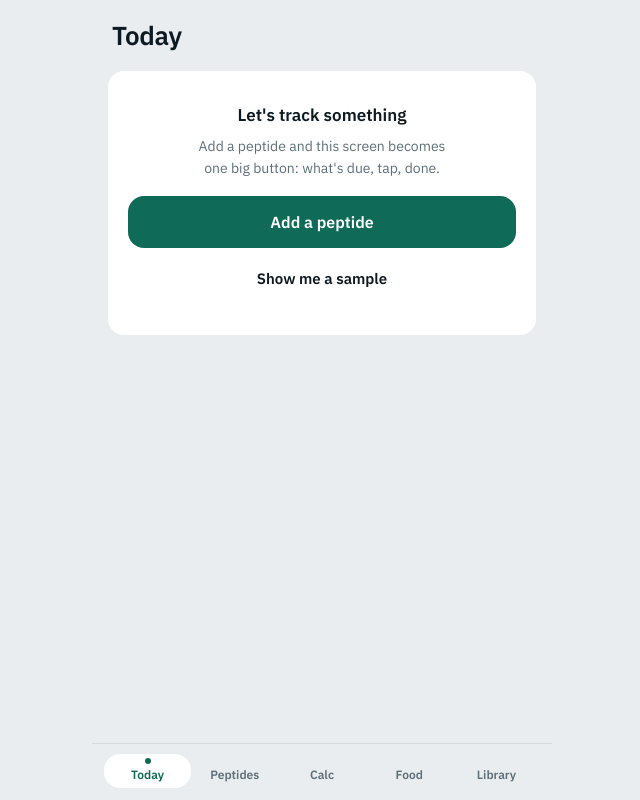
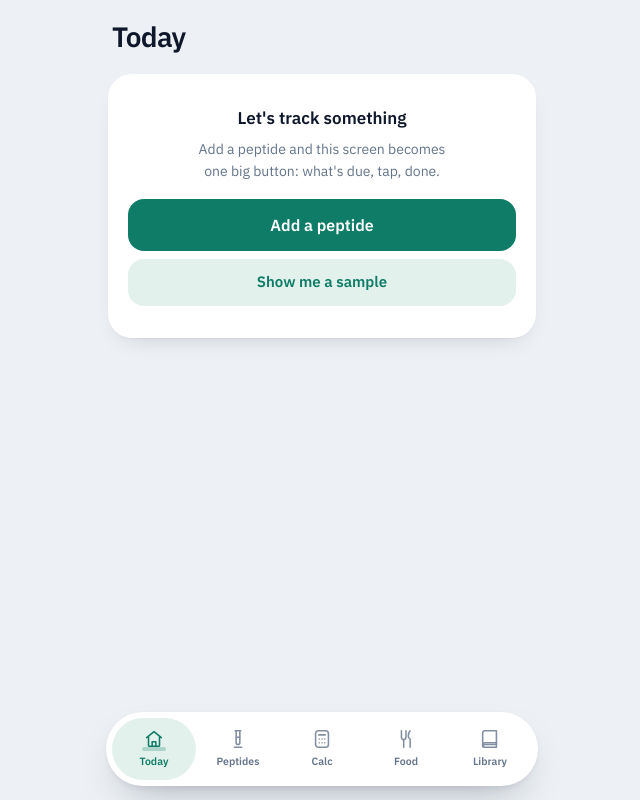
Before and after one commit to RDW-Labz/titrate, a Next.js app: page / in a window 1280 px wide. Shown: the whole page, without its empty margins (318-958 px from the left). Built offline with nearby package versions, Linux system fonts and the light colour scheme.

Commit message:
Adopt Pep AI patterns: countdown-ring hero, soft-shadow cards, floating icon nav; docs/reference-pep-ai.md

```diff
--- a/src/app/calc/page.tsx
+++ b/src/app/calc/page.tsx
@@ -7,7 +7,7 @@ export default function CalcPage() {
   return (
     <div className="pt-3">
       <PageTitle meta="Vial + water in, units to draw out.">Calc</PageTitle>
-      <section className="enter rounded-2xl bg-card p-4">
+      <section className="enter rounded-[24px] bg-card p-4 shadow-card">
         <ReconCalculator />
       </section>
       <p className="mt-4 px-1 text-[12.5px] leading-relaxed text-muted">
--- a/src/app/globals.css
+++ b/src/app/globals.css
@@ -1,19 +1,23 @@
 @import "tailwindcss";
 
 @theme {
-  --color-paper: #e9edef;
+  --color-paper: #edf1f5;
   --color-card: #ffffff;
-  --color-ink: #0d1a22;
-  --color-muted: #5d6f79;
-  --color-line: #d2dae0;
-  --color-accent: #0f6b57;
-  --color-accent-soft: #e3efeb;
+  --color-ink: #0f172a;
+  --color-hero: #101c26;
+  --color-muted: #64748b;
+  --color-line: #e2e8f0;
+  --color-accent: #0e7c66;
+  --color-accent-soft: #e3f1ec;
   --color-warn: #a2661a;
   --color-warn-soft: #f6ecdd;
   --color-alert: #a83226;
   --color-alert-soft: #f7e5e2;
   --font-sans: var(--font-plex), ui-sans-serif, system-ui, sans-serif;
   --font-mono: var(--font-plex-mono), ui-monospace, monospace;
+  --shadow-card: 0 1px 2px rgb(15 23 42 / 0.04), 0 10px 26px -16px rgb(15 23 42 / 0.28);
+  --shadow-float: 0 2px 6px rgb(15 23 42 / 0.06), 0 18px 40px -18px rgb(15 23 42 / 0.35);
+  --radius-card: 1.5rem;
 }
 
 html {
@@ -41,8 +45,8 @@ body {
   min-width: 0;
   background: #fff;
   border: 1px solid var(--color-line);
-  border-radius: 10px;
-  padding: 11px 12px;
+  border-radius: 0.875rem;
+  padding: 12px 13px;
   font: inherit;
   color: inherit;
 }
@@ -57,12 +61,12 @@ a:focus-visible {
   outline-offset: 2px;
 }
 
-/* ---------- motion ---------- */
+/* ---------------- motion ---------------- */
 
 @keyframes rise {
   from {
     opacity: 0;
-    transform: translateY(10px);
+    transform: translateY(12px);
   }
   to {
     opacity: 1;
@@ -108,8 +112,20 @@ a:focus-visible {
   }
 }
 
+@keyframes breathe {
+  0%,
+  100% {
+    opacity: 0.5;
+    transform: scale(1);
+  }
+  50% {
+    opacity: 0.9;
+    transform: scale(1.04);
+  }
+}
+
 .enter {
-  animation: rise 0.42s cubic-bezier(0.2, 0.7, 0.2, 1) both;
+  animation: rise 0.45s cubic-bezier(0.2, 0.7, 0.2, 1) both;
 }
 
 .pop {
@@ -117,15 +133,23 @@ a:focus-visible {
 }
 
 .press {
-  transition: transform 0.13s ease, background-color 0.16s ease, color 0.16s ease;
+  transition: transform 0.14s ease, background-color 0.16s ease, color 0.16s ease, box-shadow 0.16s ease;
 }
 .press:active {
-  transform: scale(0.96);
+  transform: scale(0.965);
 }
 
 .chart-line {
   stroke-dasharray: 1;
   animation: drawn 0.9s ease-out both;
+}
+
+.ring-track {
+  transition: stroke-dasharray 0.9s cubic-bezier(0.22, 0.8, 0.24, 1);
+}
+
+.ring-glow {
+  animation: breathe 4s ease-in-out infinite;
 }
 
 .burst span {
@@ -141,7 +165,11 @@ a:focus-visible {
 }
 
 .tab-pill {
-  transition: transform 0.34s cubic-bezier(0.3, 1.4, 0.5, 1);
+  transition: transform 0.36s cubic-bezier(0.3, 1.4, 0.5, 1), width 0.2s ease;
+}
+
+.scroll-hide::-webkit-scrollbar {
+  display: none;
 }
 
 @media (prefers-reduced-motion: reduce) {
--- a/src/app/library/page.tsx
+++ b/src/app/library/page.tsx
@@ -23,7 +23,7 @@ export default function LibraryPage() {
         aria-label="Search peptides"
       />
 
-      <ul className="mt-3 divide-y divide-line rounded-2xl bg-card">
+      <ul className="mt-3 divide-y divide-line rounded-[24px] bg-card shadow-card">
         {list.map((p, i) => (
           <li key={p.id} className="enter" style={{ animationDelay: `${Math.min(i, 8) * 30}ms` }}>
             <Link href={`/library/${p.id}`} className="press flex items-center gap-3 px-4 py-3.5">
--- a/src/app/page.tsx
+++ b/src/app/page.tsx
@@ -3,9 +3,9 @@
 import Link from "next/link";
 import { useEffect, useState } from "react";
 import { LogDoseButton, LogDot } from "@/components/log-dose";
-import { Btn, Empty } from "@/components/ui";
+import { Btn, CountdownRing, Empty } from "@/components/ui";
 import { PEPTIDE_BY_ID } from "@/lib/peptides";
-import { dayKey, humanIn, isDueOn, lastDose, nextDue } from "@/lib/schedule";
+import { dayKey, humanIn, isDueOn, lastDose, nextDoseMoment, timeTo } from "@/lib/schedule";
 import { actions, useStore } from "@/lib/store";
 
 export default function TodayPage() {
@@ -22,7 +22,7 @@ export default function TodayPage() {
   if (compounds.length === 0) {
     return (
       <div className="pt-4">
-        <h1 className="px-1 text-[26px] font-semibold tracking-[-0.015em]">Today</h1>
+        <h1 className="px-1 text-[28px] font-semibold tracking-[-0.025em]">Today</h1>
         <div className="mt-4">
           <Empty title="Let's track something" body="Add a peptide and this screen becomes one big button: what's due, tap, done.">
             <Link
@@ -31,7 +31,7 @@ export default function TodayPage() {
             >
               Add a peptide
             </Link>
-            <Btn variant="line" onClick={() => actions.seed()}>
+            <Btn variant="quiet" onClick={() => actions.seed()}>
               Show me a sample
             </Btn>
           </Empty>
@@ -40,12 +40,19 @@ export default function TodayPage() {
     );
   }
 
-  const rows = compounds.map((c) => ({ c, due: isDueOn(c, doses, now), next: nextDue(c, doses, now) }));
+  const rows = compounds.map((c) => ({ c, due: isDueOn(c, doses, now), next: nextDoseMoment(c, doses, now) }));
   const dueRows = rows.filter((r) => r.due);
-  const hero = rows.find((r) => r.c.id === flash) ?? dueRows[0] ?? rows.sort((a, b) => (a.next?.getTime() ?? 9e15) - (b.next?.getTime() ?? 9e15))[0];
+  const hero =
+    rows.find((r) => r.c.id === flash) ??
+    dueRows[0] ??
+    [...rows].sort((a, b) => (a.next?.at.getTime() ?? 9e15) - (b.next?.at.getTime() ?? 9e15))[0];
   const others = rows.filter((r) => r.c.id !== hero?.c.id);
   const peptide = hero ? PEPTIDE_BY_ID.get(hero.c.peptideId) : undefined;
   const last = hero ? lastDose(doses, hero.c.id) : undefined;
+
+  const total = hero?.next ? hero.next.at.getTime() - (last ? +new Date(last.at) : +now - 86_400_000) : 1;
+  const elapsed = last ? +now - +new Date(last.at) : total;
+  const progress = hero?.due ? 1 : Math.min(1, Math.max(0.04, elapsed / Math.max(1, total)));
 
   const todayFood = foods.filter((f) => dayKey(new Date(f.at)) === dayKey(now));
   const kcal = todayFood.reduce((n, f) => n + f.kcal, 0);
@@ -54,7 +61,7 @@ export default function TodayPage() {
   return (
     <div className="pt-3">
       <div className="enter flex items-baseline justify-between px-1">
-        <h1 className="text-[26px] font-semibold tracking-[-0.015em]">Today</h1>
+        <h1 className="text-[28px] leading-tight font-semibold tracking-[-0.025em]">Today</h1>
         <span className="text-[13px] text-muted">
           {now.toLocaleDateString(undefined, { weekday: "short", month: "short", day: "numeric" })}
         </span>
@@ -63,47 +70,59 @@ export default function TodayPage() {
       {hero ? (
         <section
           key={hero.c.id}
-          className="enter mt-3 rounded-[26px] bg-ink px-5 py-5 text-white"
+          className="enter relative mt-3 overflow-hidden rounded-[30px] bg-hero px-5 pt-5 pb-5 text-white"
           style={{ animationDelay: "40ms" }}
         >
-          <p className="text-[13px] font-medium text-white/55">{hero.due ? "Due now" : "Next up"}</p>
-          <div className="mt-1 flex items-start justify-between gap-3">
-            <div className="min-w-0">
-              <h2 className="truncate text-[30px] leading-[1.1] font-semibold tracking-[-0.02em]">{hero.c.name}</h2>
-              <p className="num mt-1 text-[14px] text-white/65">
+          <div
+            aria-hidden="true"
+            className="ring-glow pointer-events-none absolute -top-24 left-1/2 h-64 w-64 -translate-x-1/2 rounded-full bg-[#5ec8a8]/20 blur-2xl"
+          />
+          <div className="relative flex flex-col items-center">
+            <CountdownRing
+              progress={progress}
+              top={hero.due ? "Due now" : "Next dose"}
+              big={hero.due ? "Ready" : hero.next ? timeTo(hero.next.at, now) : "—"}
+              bottom={
+                hero.due
+                  ? ""
+                  : hero.next
+                    ? hero.next.at.toLocaleString(undefined, { weekday: "short", hour: "numeric" })
+                    : ""
+              }
+            />
+            <h2 className="mt-4 max-w-full truncate text-[27px] leading-tight font-semibold tracking-[-0.02em]">
+              {hero.c.name}
+            </h2>
+            <p className="num mt-1 text-[14px] text-white/60">
               {hero.c.dose} {hero.c.unit} · {peptide?.frequency ?? "custom"}
             </p>
-            </div>
-            <p className="num shrink-0 pt-1 text-[15px] text-white/80">
-              {hero.due ? "now" : hero.next ? humanIn(hero.next, now) : "—"}
-            </p>
-          </div>
 
-          <div className="mt-5">
+            <div className="mt-5 w-full">
               <LogDoseButton
                 compound={hero.c}
-              className="w-full !rounded-2xl !bg-white !py-4 !text-[17px] !text-ink hover:!brightness-95"
+                className="w-full !rounded-2xl !bg-white !py-4 !text-[17px] !text-hero hover:!brightness-95"
                 onLogged={() => setFlash(hero.c.id)}
               />
             </div>
-          <p className="mt-2.5 text-[12.5px] text-white/45">
+            <p className="mt-2.5 text-[12px] text-white/40">
               {last ? `Last ${humanIn(new Date(last.at), now)}${last.site ? ` · ${last.site}` : ""}` : "First dose"}
             </p>
+          </div>
         </section>
       ) : null}
 
       {others.length > 0 ? (
-        <ul className="mt-3 space-y-2">
+        <ul className="mt-3 space-y-2.5">
           {others.map(({ c, due, next }, i) => (
             <li
               key={c.id}
-              className="enter flex items-center gap-3 rounded-2xl bg-card px-4 py-3"
-              style={{ animationDelay: `${80 + i * 45}ms` }}
+              className="enter flex items-center gap-3 rounded-[22px] bg-card px-4 py-3.5 shadow-card"
+              style={{ animationDelay: `${90 + i * 50}ms` }}
             >
               <Link href={`/protocols/${c.id}`} className="min-w-0 flex-1">
                 <p className="truncate text-[16px] font-medium">{c.name}</p>
-                <p className="num text-[13px] text-muted">
-                  {c.dose} {c.unit} · {due ? "due today" : next ? humanIn(next, now) : "off cycle"}
+                <p className="num text-[12.5px] text-muted">
+                  {c.dose} {c.unit} · {due ? "due today" : next ? humanIn(next.at, now) : "off cycle"}
                 </p>
               </Link>
               {due ? <LogDot compound={c} /> : <span className="pr-1 text-[18px] text-muted">›</span>}
@@ -114,8 +133,8 @@ export default function TodayPage() {
 
       <Link
         href="/food"
-        className="enter press mt-3 flex items-center gap-3 rounded-2xl bg-card px-4 py-3.5"
-        style={{ animationDelay: "160ms" }}
+        className="enter press mt-3 flex items-center gap-3 rounded-[22px] bg-card px-4 py-4 shadow-card"
+        style={{ animationDelay: "190ms" }}
       >
         <div className="min-w-0 flex-1">
           <p className="text-[15px] font-medium">
@@ -128,7 +147,7 @@ export default function TodayPage() {
             />
           </div>
         </div>
-        <span className="num text-[13px] text-muted">{kcal} kcal</span>
+        <span className="num text-[12.5px] text-muted">{kcal} kcal</span>
       </Link>
     </div>
   );
--- a/src/app/protocols/[id]/page.tsx
+++ b/src/app/protocols/[id]/page.tsx
@@ -72,7 +72,7 @@ export default function ProtocolDetailPage() {
         </p>
       </div>
 
-      <section className="enter mt-3 rounded-2xl bg-card px-4 py-4">
+      <section className="enter mt-3 rounded-[24px] bg-card px-4 py-4 shadow-card">
         <div className="flex items-center justify-between">
           <p className="text-[14px] text-muted">
             {isDueOn(compound, doses, now) ? "Ready when you are" : next ? `Next ${humanIn(next, now)}` : "Off cycle"}
@@ -103,7 +103,7 @@ export default function ProtocolDetailPage() {
         ) : null}
       </section>
 
-      <details className="mt-3 rounded-2xl bg-card px-4 py-3.5">
+      <details className="mt-3 rounded-[24px] bg-card px-4 py-3.5 shadow-card">
         <summary className="cursor-pointer text-[15px] font-semibold">Vial</summary>
         <div className="mt-3">
           {vial && status ? (
@@ -139,7 +139,7 @@ export default function ProtocolDetailPage() {
         </div>
       </details>
 
-      <details className="mt-3 rounded-2xl bg-card px-4 py-3.5">
+      <details className="mt-3 rounded-[24px] bg-card px-4 py-3.5 shadow-card">
         <summary className="cursor-pointer text-[15px] font-semibold">
           Dose &amp; history
           <span className="num ml-2 text-[13px] text-muted">
--- /dev/null
+++ b/src/components/icons.tsx
@@ -0,0 +1,70 @@
+type IconProps = { className?: string };
+
+const base = "size-[22px]";
+
+function S({ children, className }: IconProps & { children: React.ReactNode }) {
+  return (
+    <svg
+      viewBox="0 0 24 24"
+      fill="none"
+      stroke="currentColor"
+      strokeWidth="1.7"
+      strokeLinecap="round"
+      strokeLinejoin="round"
+      aria-hidden="true"
+      className={`${base} ${className ?? ""}`}
+    >
+      {children}
+    </svg>
+  );
+}
+
+export function HomeIcon(p: IconProps) {
+  return (
+    <S {...p}>
+      <path d="M4 10.5 12 4l8 6.5" />
+      <path d="M6 9.8V19a1 1 0 0 0 1 1h10a1 1 0 0 0 1-1V9.8" />
+      <path d="M10 20v-5h4v5" />
+    </S>
+  );
+}
+
+export function VialIcon(p: IconProps) {
+  return (
+    <S {...p}>
+      <path d="M9 3h6" />
+      <path d="M10 3v13a2 2 0 0 0 4 0V3" />
+      <path d="M10 10h4" />
+      <path d="M8 21h8" />
+    </S>
+  );
+}
+
+export function CalcIcon(p: IconProps) {
+  return (
+    <S {...p}>
+      <rect x="5" y="3" width="14" height="18" rx="3" />
+      <path d="M8.5 7.5h7" />
+      <path d="M9 12h.01M12 12h.01M15 12h.01M9 16h.01M12 16h.01M15 16h.01" />
+    </S>
+  );
+}
+
+export function ForkIcon(p: IconProps) {
+  return (
+    <S {...p}>
+      <path d="M7 3v7a2.5 2.5 0 0 0 5 0V3" />
+      <path d="M9.5 12.5V21" />
+      <path d="M16.5 3c-1.4 1.6-2 3.6-2 5.6 0 1.7.7 2.9 2 3.4V21" />
+    </S>
+  );
+}
+
+export function BookIcon(p: IconProps) {
+  return (
+    <S {...p}>
+      <path d="M4 5.5A2.5 2.5 0 0 1 6.5 3H19v15H6.5A2.5 2.5 0 0 0 4 20.5z" />
+      <path d="M4 18.5A2.5 2.5 0 0 1 6.5 16H19v5H6.5A2.5 2.5 0 0 1 4 18.5z" />
+    </S>
+  );
+}
--- a/src/components/shell.tsx
+++ b/src/components/shell.tsx
@@ -3,14 +3,15 @@
 import Link from "next/link";
 import { usePathname } from "next/navigation";
 import { Suspense, type ReactNode } from "react";
+import { BookIcon, CalcIcon, ForkIcon, HomeIcon, VialIcon } from "./icons";
 import { useReady } from "@/lib/store";
 
 const TABS = [
-  { href: "/", label: "Today" },
-  { href: "/protocols", label: "Peptides" },
-  { href: "/calc", label: "Calc" },
-  { href: "/food", label: "Food" },
-  { href: "/library", label: "Library" },
+  { href: "/", label: "Today", Icon: HomeIcon },
+  { href: "/protocols", label: "Peptides", Icon: VialIcon },
+  { href: "/calc", label: "Calc", Icon: CalcIcon },
+  { href: "/food", label: "Food", Icon: ForkIcon },
+  { href: "/library", label: "Library", Icon: BookIcon },
 ] as const;
 
 function TabBar() {
@@ -24,9 +25,11 @@ function TabBar() {
     <div className="relative">
       <span
         aria-hidden="true"
-        className="tab-pill absolute top-1.5 bottom-1.5 left-0 rounded-2xl bg-card"
+        className="tab-pill absolute top-0 bottom-0 left-0 flex items-center justify-center rounded-full bg-accent-soft"
         style={{ width: `${100 / TABS.length}%`, transform: `translateX(${index * 100}%)` }}
-      />
+      >
+        <span className="h-1 w-6 rounded-full bg-accent/25" />
+      </span>
       <ul className="relative flex">
         {TABS.map((t, i) => {
           const active = i === index;
@@ -35,11 +38,11 @@ function TabBar() {
               <Link
                 href={t.href}
                 aria-current={active ? "page" : undefined}
-                className={`press flex flex-col items-center gap-0.5 rounded-2xl py-2.5 text-[12px] font-semibold ${
+                className={`press relative flex flex-col items-center gap-1 py-2.5 text-[10.5px] font-semibold ${
                   active ? "text-accent" : "text-muted"
                 }`}
               >
-                <span className={`size-1.5 rounded-full transition-colors ${active ? "bg-accent" : "bg-transparent"}`} />
+                <t.Icon className={active ? "size-[21px]" : "size-[21px] opacity-80"} />
                 {t.label}
               </Link>
             </li>
@@ -57,13 +60,13 @@ export function Shell({ children }: { children: ReactNode }) {
   return (
     <div className="mx-auto flex min-h-dvh w-full max-w-[460px] flex-col">
       <main className="flex-1 px-4 pb-32">
-        {ready ? children : <div className="pt-20 text-center text-[14px] text-muted">Opening your day…</div>}
+        {ready ? children : <div className="pt-24 text-center text-[14px] text-muted">Opening your day…</div>}
       </main>
       <nav
         aria-label="Main"
-        className="fixed bottom-0 left-1/2 z-10 w-full max-w-[460px] -translate-x-1/2 border-t border-line bg-paper/90 px-3 pt-1 pb-[max(6px,env(safe-area-inset-bottom))] backdrop-blur-md"
+        className="fixed bottom-[max(14px,env(safe-area-inset-bottom))] left-1/2 z-10 w-[calc(100%-24px)] max-w-[432px] -translate-x-1/2 rounded-full bg-card p-1.5 shadow-float"
       >
-        <Suspense fallback={<div className="h-[62px]" />}>
+        <Suspense fallback={<div className="h-[58px]" />}>
           <TabBar />
         </Suspense>
       </nav>
--- a/src/components/ui.tsx
+++ b/src/components/ui.tsx
@@ -10,14 +10,14 @@ export function Card({
   className?: string;
   as?: "section" | "div" | "article";
 }) {
-  return <As className={`rounded-2xl bg-card ${className}`}>{children}</As>;
+  return <As className={`rounded-[var(--radius-card)] bg-card shadow-card ${className}`}>{children}</As>;
 }
 
 export function PageTitle({ children, meta }: { children: ReactNode; meta?: ReactNode }) {
   return (
-    <div className="px-1 pt-1 pb-4">
-      <h1 className="text-[26px] leading-tight font-semibold tracking-[-0.015em]">{children}</h1>
-      {meta ? <p className="mt-1 text-[13.5px] text-muted">{meta}</p> : null}
+    <div className="px-1 pt-2 pb-4">
+      <h1 className="text-[28px] leading-[1.1] font-semibold tracking-[-0.025em]">{children}</h1>
+      {meta ? <p className="mt-1.5 text-[13.5px] text-muted">{meta}</p> : null}
     </div>
   );
 }
@@ -32,7 +32,7 @@ export function SectionHead({ children, right }: { children: ReactNode; right?:
 }
 
 type BtnProps = {
-  variant?: "primary" | "quiet" | "line";
+  variant?: "primary" | "quiet" | "line" | "white";
   size?: "sm" | "md" | "lg";
   className?: string;
 } & ComponentProps<"button">;
@@ -40,14 +40,15 @@ type BtnProps = {
 const BTN = {
   primary: "bg-accent text-white hover:brightness-110",
   quiet: "bg-accent-soft text-accent",
-  line: "bg-card text-ink",
+  line: "bg-card text-ink shadow-card",
+  white: "bg-white text-hero hover:brightness-95",
 };
 
 export function Btn({ variant = "primary", size = "md", className = "", ...rest }: BtnProps) {
   const sizes = {
     sm: "px-3 py-2 text-[13.5px] rounded-xl",
-    md: "px-4 py-3 text-[15px] rounded-xl",
-    lg: "px-5 py-4 text-[16.5px] rounded-2xl",
+    md: "px-4 py-3 text-[15px] rounded-2xl",
+    lg: "px-5 py-4 text-[17px] rounded-2xl",
   } as const;
   return (
     <button
@@ -71,7 +72,7 @@ export function LinkBtn({
   return (
     <Link
       href={href}
-      className={`press inline-flex items-center justify-center gap-2 rounded-xl px-4 py-3 text-[15px] font-semibold ${BTN[variant]} ${className}`}
+      className={`press inline-flex items-center justify-center gap-2 rounded-2xl px-4 py-3 text-[15px] font-semibold ${BTN[variant]} ${className}`}
     >
       {children}
     </Link>
@@ -119,7 +120,7 @@ export function Pill({
 }
 
 /** counts up to `value`, so a number feels like it landed */
-export function useCountUp(value: number, ms = 550) {
+export function useCountUp(value: number, ms = 600) {
   const [n, setN] = useState(value);
   const from = useRef(value);
   useEffect(() => {
@@ -142,54 +143,98 @@ export function useCountUp(value: number, ms = 550) {
   return n;
 }
 
+function RingSvg({
+  pct,
+  size,
+  stroke,
+  track = "var(--color-line)",
+  width = 8,
+  children,
+}: {
+  pct: number;
+  size: number;
+  stroke: string;
+  track?: string;
+  width?: number;
+  children?: ReactNode;
+}) {
+  const [drawn, setDrawn] = useState(0);
+  useEffect(() => {
+    const t = setTimeout(() => setDrawn(Math.min(1, Math.max(0, pct))), 60);
+    return () => clearTimeout(t);
+  }, [pct]);
+  const r = size / 2 - width / 2 - 2;
+  const c = 2 * Math.PI * r;
+  return (
+    <div className="relative" style={{ width: size, height: size }}>
+      <svg width={size} height={size} className="-rotate-90" aria-hidden="true">
+        <circle cx={size / 2} cy={size / 2} r={r} fill="none" stroke={track} strokeWidth={width} opacity={0.35} />
+        <circle
+          cx={size / 2}
+          cy={size / 2}
+          r={r}
+          fill="none"
+          stroke={stroke}
+          strokeWidth={width}
+          strokeLinecap="round"
+          strokeDasharray={`${c * drawn} ${c}`}
+          className="ring-track"
+        />
+      </svg>
+      {children ? <div className="absolute inset-0 flex flex-col items-center justify-center">{children}</div> : null}
+    </div>
+  );
+}
+
+/** big hero ring: time until the next dose, with the fractional interval already elapsed */
+export function CountdownRing({
+  progress,
+  top,
+  big,
+  bottom,
+  size = 176,
+}: {
+  progress: number;
+  top: string;
+  big: string;
+  bottom: string;
+  size?: number;
+}) {
+  return (
+    <RingSvg pct={progress} size={size} stroke="#5ec8a8" track="#ffffff" width={10}>
+      <span className="text-[11.5px] font-medium text-white/55">{top}</span>
+      <span className="num mt-1 text-[26px] leading-none font-semibold text-white">{big}</span>
+      <span className="mt-1 text-[11.5px] text-white/55">{bottom}</span>
+    </RingSvg>
+  );
+}
+
 export function Ring({
   value,
   max,
-  size = 88,
+  size = 96,
   label,
-  sub,
 }: {
   value: number;
   max: number;
   size?: number;
   label: string;
-  sub?: string;
 }) {
-  const pct = max > 0 ? Math.min(1, value / max) : 0;
-  const r = size / 2 - 6;
-  const c = 2 * Math.PI * r;
   const shown = useCountUp(Math.round(value));
   return (
-    <div className="flex flex-col items-center gap-1.5">
-      <div className="relative" style={{ width: size, height: size }}>
-        <svg width={size} height={size} className="-rotate-90" aria-hidden="true">
-          <circle cx={size / 2} cy={size / 2} r={r} fill="none" stroke="var(--color-line)" strokeWidth="7" />
-          <circle
-            cx={size / 2}
-            cy={size / 2}
-            r={r}
-            fill="none"
-            stroke="var(--color-accent)"
-            strokeWidth="7"
-            strokeLinecap="round"
-            strokeDasharray={`${c * pct} ${c}`}
-            style={{ transition: "stroke-dasharray .7s cubic-bezier(.2,.7,.2,1)" }}
-          />
-        </svg>
-        <div className="absolute inset-0 flex flex-col items-center justify-center">
-          <span className="num text-[17px] leading-none font-semibold">{shown}</span>
-          <span className="num text-[10.5px] text-muted">of {Math.round(max)}</span>
-        </div>
-      </div>
+    <div className="flex flex-col items-center gap-2">
+      <RingSvg pct={max > 0 ? value / max : 0} size={size} stroke="var(--color-accent)" width={8}>
+        <span className="num text-[19px] leading-none font-semibold">{shown}</span>
+        <span className="num text-[10.5px] text-muted">of {Math.round(max)}</span>
+      </RingSvg>
       <span className="text-[12.5px] text-muted">{label}</span>
-      {sub ? <span className="num text-[11px] text-muted">{sub}</span> : null}
     </div>
   );
 }
 
 export function Empty({ title, body, children }: { title: string; body: string; children?: ReactNode }) {
   return (
-    <div className="enter rounded-2xl bg-card px-5 py-8 text-center">
+    <div className="enter rounded-[var(--radius-card)] bg-card px-5 py-8 text-center shadow-card">
       <p className="text-[17px] font-semibold">{title}</p>
       <p className="mx-auto mt-1.5 max-w-[30ch] text-[14px] leading-relaxed text-muted">{body}</p>
       {children ? <div className="mt-4 flex flex-col gap-2">{children}</div> : null}
```
Also changed, not shown: src/app/food/page.tsx (+5 -5 lines), src/app/protocols/page.tsx (+8 -2 lines), src/lib/schedule.ts (+17 -0 lines), 1 other file (tests, documents, lock files or other folders). Lines whose indentation alone changed are shown as unchanged.
